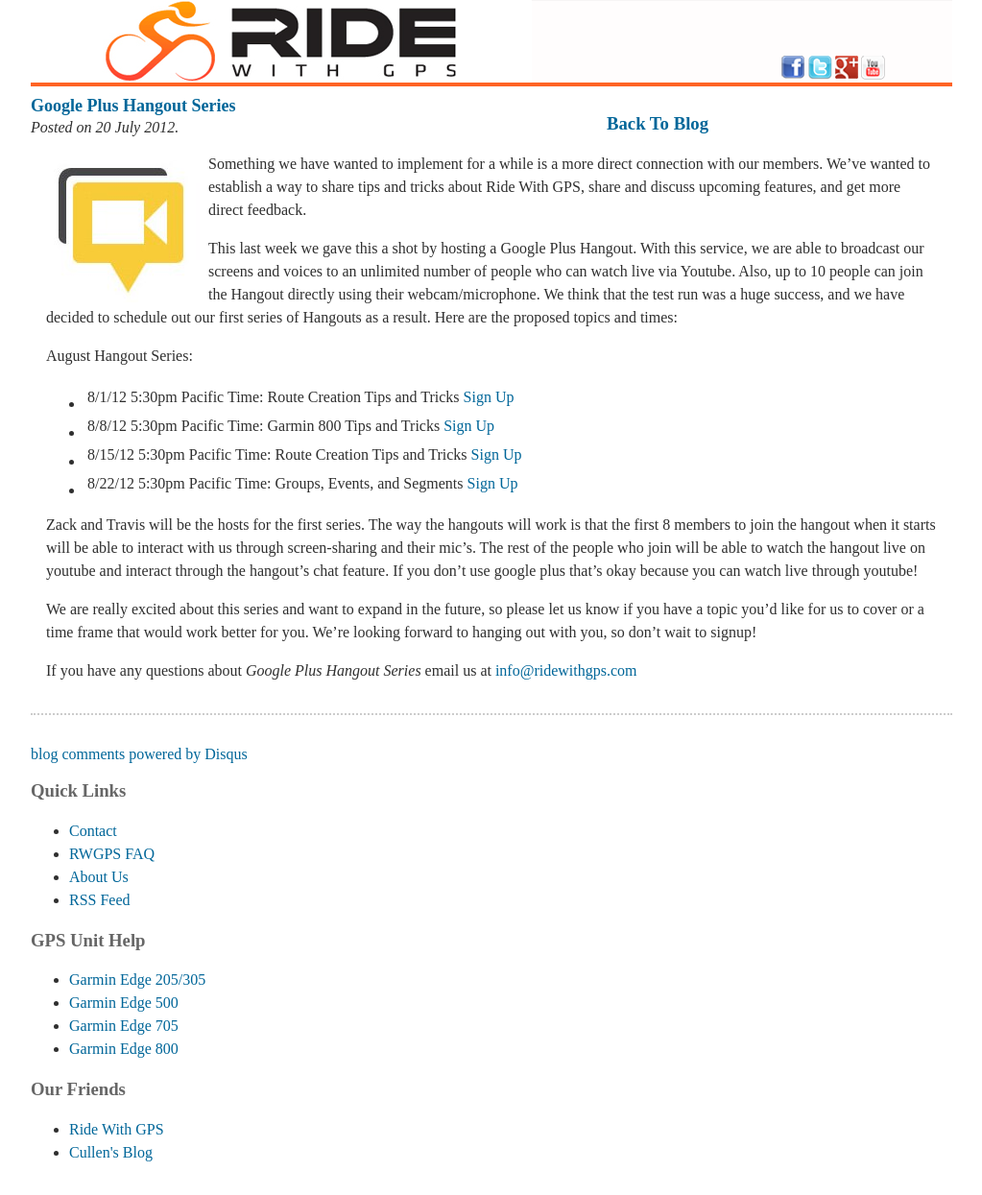
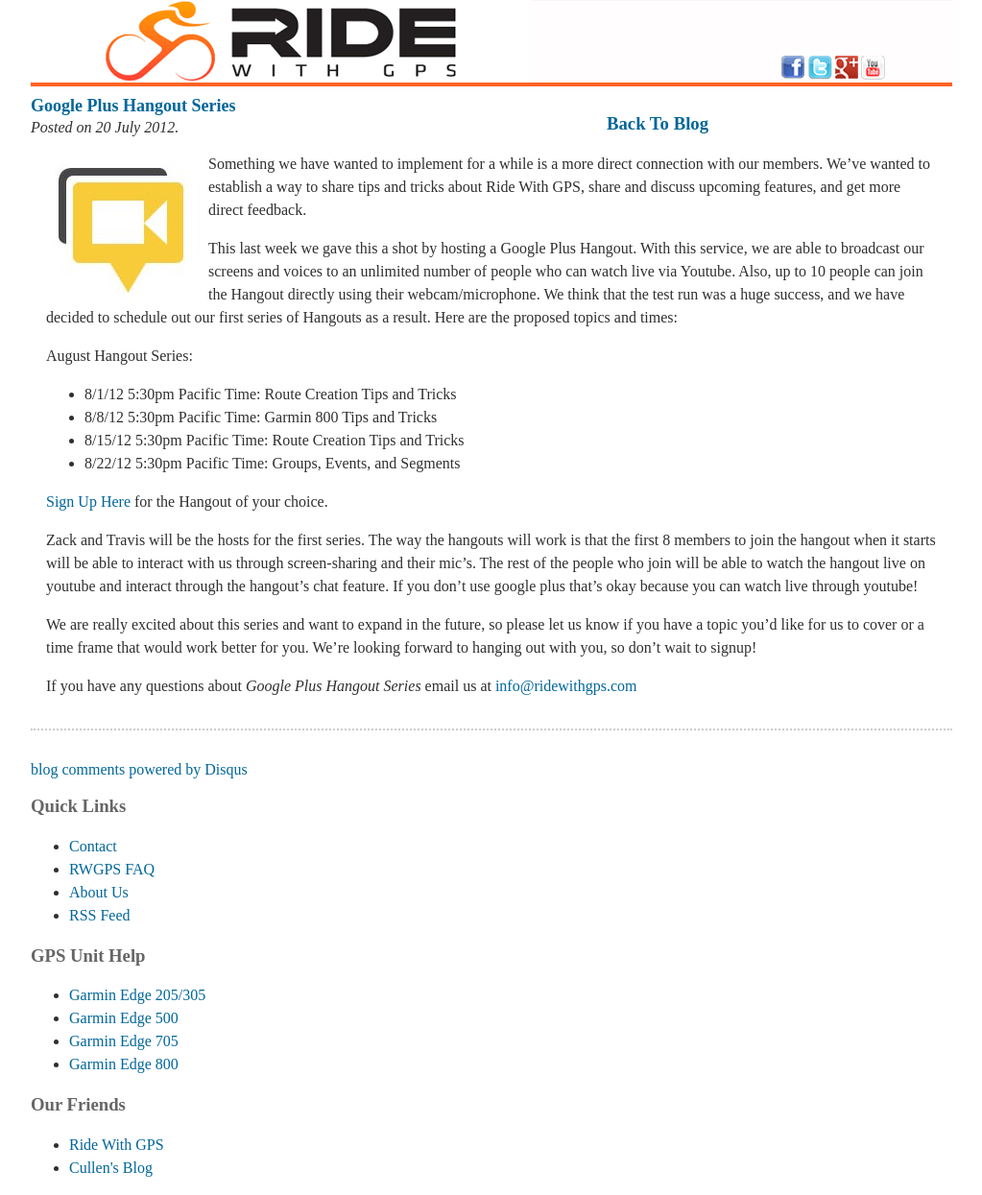
Before and after one commit to kingcu/blog.ridewithgps.com, a Jekyll site: the page built from _posts/2012-07-20-Google-Plus-Hangout-Series.markdown, in a window 1280 px wide. Shown: the whole page at 96% size, without its empty margins (128-1151 px from the left). Built offline with Jekyll 4.4.1, drawn with Linux system fonts in a browser that asks for light colours; some web fonts are replaced; Markdown is read by kramdown in place of the engine named in the settings; comment, search, counter and statistics services are not loaded.

Commit message:
comp and hangout posts

```diff
--- a/_posts/2012-07-20-Google-Plus-Hangout-Series.markdown
+++ b/_posts/2012-07-20-Google-Plus-Hangout-Series.markdown
@@ -19,10 +19,12 @@
 
 August Hangout Series:
 
-- 8/1/12 5:30pm Pacific Time: Route Creation Tips and Tricks | <a href="">Sign Up</a>
-- 8/8/12 5:30pm Pacific Time: Garmin 800 Tips and Tricks | <a href="">Sign Up</a>
-- 8/15/12 5:30pm Pacific Time: Route Creation Tips and Tricks | <a href="">Sign Up</a>
-- 8/22/12 5:30pm Pacific Time: Groups, Events, and Segments | <a href="">Sign Up</a>
+- 8/1/12 5:30pm Pacific Time: Route Creation Tips and Tricks
+- 8/8/12 5:30pm Pacific Time: Garmin 800 Tips and Tricks
+- 8/15/12 5:30pm Pacific Time: Route Creation Tips and Tricks
+- 8/22/12 5:30pm Pacific Time: Groups, Events, and Segments
+
+<a href="https://docs.google.com/spreadsheet/viewform?formkey=dGY3djJ0TFotQ0pLNmkxQVBTLVlqLVE6MQ">Sign Up Here</a> for the Hangout of your choice.
 
 Zack and Travis will be the hosts for the first series. The way the hangouts will work is that the first 8 members to join the hangout when it starts will be able to interact with us through screen-sharing and their mic's. The rest of the people who join will be able to watch the hangout live on youtube and interact through the hangout's chat feature. If you don't use google plus that's okay because you can watch live through youtube!
 
--- a/_posts/2012-07-22-Hot-Summer-Nights-Hour-Competition.markdown
+++ b/_posts/2012-07-22-Hot-Summer-Nights-Hour-Competition.markdown
@@ -4,7 +4,7 @@
 ---
 <img style="float:left;" src="/images/post_images/hourevent_graphic.png"> We are smack dab in the middle of summer and we want to celebrate! We've decided to base our next Ride With GPS challenge off of hours logged on the bike.
 
-<a href="">Sign Up Here</a> for Hot Summer Nights!
+<a href="http://ridewithgps.com/competitions/Hot-summer-nights?utm_source=Blog&utm_medium=Blog&utm_campaign=Blog">Sign Up Here</a> for Hot Summer Nights!
 
 Like the TdF Challenge we will be offering three levels of difficulty, so that people can challenge themselves appropriately. The first level will be geared towards people who spend less time on the bike, and the other two will challenge more serious cyclists.
 
@@ -20,7 +20,7 @@
 Why: To take advantage of the long hot days!*
 
 
-<a href="">Sign Up Here</a> for Hot Summer Nights!
+<a href="http://ridewithgps.com/competitions/Hot-summer-nights?utm_source=Blog&utm_medium=Blog&utm_campaign=Blog">Sign Up Here</a> for Hot Summer Nights!
 
 We will be awarding prizes to top-place finishers. We'll also award prizes for the competition's more noteworthy rides. As has been the case with the previous competitions this should be a lot of fun and we hope you'll all participate!
 
```
